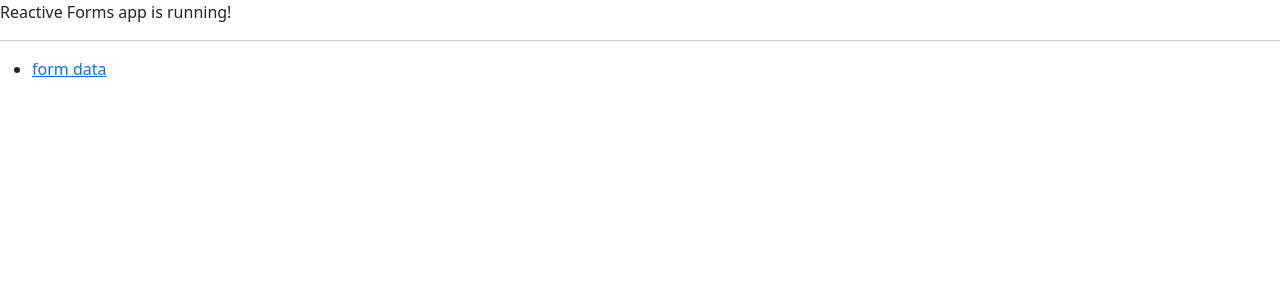
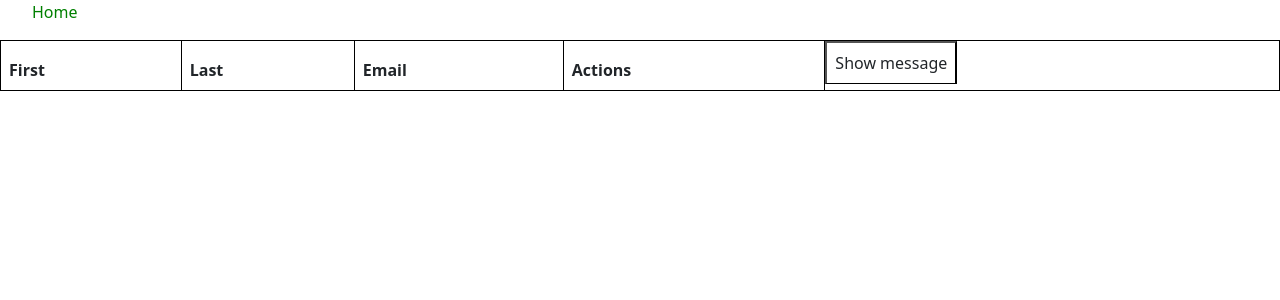
Before and after one commit to gitveryown/reactive-forms, an Angular app: page /table in a window 1280 px wide. Before the commit this address led to /. Shown: the top 300 px of the page. Built offline with nearby package versions, Linux system fonts and the light colour scheme.

Commit message:
update table

```diff
--- a/src/app/app-routing.module.ts
+++ b/src/app/app-routing.module.ts
@@ -1,14 +1,15 @@
 import { NgModule } from '@angular/core';
 import { RouterModule, Routes } from '@angular/router';
 import { FormComponent } from './form/form.component';
+import { TableComponent } from './table/table.component';
 
-
-const routes: Routes = [{path: 'form', component: FormComponent}];
+const routes: Routes = [
+  { path: '', component: FormComponent }, // Home page
+  { path: 'table', component: TableComponent }, // Table page
+];
 
 @NgModule({
   imports: [RouterModule.forRoot(routes)],
-  exports: [RouterModule]
-
-
+  exports: [RouterModule],
 })
-export class AppRoutingModule { }
+export class AppRoutingModule {}
--- a/src/app/app.component.html
+++ b/src/app/app.component.html
@@ -1,9 +1,13 @@
-<span>{{ title }} app is running!</span>
-<hr />
-<ul [ngClass]="{}">
-  <li>
-    <a routerLink="/form" routerLinkActive="active" ariaCurrentWhenActive="page"
-      >form data</a
+<nav>
+<ul>
+  <li [ngStyle]="{listStyle:'none'}">
+    <a [ngStyle]="{textDecoration:'none', color:'green'}"  routerLink="/" routerLinkActive="active" ariaCurrentWhenActive="page"
+      >Home</a
     >
   </li>
+
 </ul>
+</nav>
+
+
+<router-outlet></router-outlet>
--- a/src/app/app.module.ts
+++ b/src/app/app.module.ts
@@ -1,18 +1,16 @@
 import { NgModule } from '@angular/core';
 import { BrowserModule } from '@angular/platform-browser';
 import { ReactiveFormsModule } from '@angular/forms';
-
-
 import { AppRoutingModule } from './app-routing.module';
 import { AppComponent } from './app.component';
 import { FormComponent } from './form/form.component';
 import { TableComponent } from './table/table.component';
-
 @NgModule({
   declarations: [
     AppComponent,
     FormComponent,
-    TableComponent
+    TableComponent,
+
   ],
   imports: [
     BrowserModule,
--- a/src/app/form/form.component.html
+++ b/src/app/form/form.component.html
@@ -1,64 +1,71 @@
-
 <div class="container">
-  <form
-    [formGroup]="userDetails"
-    (ngSubmit)="onSubmit()"
-    novalidate
-  >
-    <div class="form-group">
+  <form [formGroup]="userDetails" (ngSubmit)="onSubmit()">
+    <div class="form-control">
       <label for="fName" class="form-label">First name:</label>
-      <input
-        type="text"
-        class="form-control"
-        formControlName="firstName"
-
-      />
+      <input type="text" class="form-control" formControlName="firstName" />
       <br />
 
-       <div [ngStyle]="{color:'red'}" *ngIf="firstName.invalid && (firstName.dirty || firstName.touched)">
-        <div *ngIf="firstName.errors?.['required']">
+      <div
+        [ngStyle]="{ color: 'red' }"
+        *ngIf="firstName.invalid && (firstName.dirty || firstName.touched)"
+      >
+        <div *ngIf="firstName.errors?.['required']">Name is required.</div>
+      </div>
+      <div [ngStyle]="{ color: 'red' }" *ngIf="firstName.errors?.['pattern']">
+        Requires a minimum of 1 -30 characters
+      </div>
+    </div>
+    <div class="form-control">
+      <label for="lName" class="form-label">Last name:</label>
+      <input type="text" class="form-control" formControlName="lastName" />
+      <br />
+      <div
+        [ngStyle]="{ color: 'red' }"
+        *ngIf="lastName.invalid && (lastName.dirty || lastName.touched)"
+      >
+        <div class="errors" *ngIf="lastName.errors?.['required']">
           Name is required.
         </div>
       </div>
-      <div [ngStyle]="{color:'red'}" *ngIf="firstName.errors?.['minlength']">
-		Minimum 1 character maximum 30
-	</div>
+      <div class="errors" *ngIf="lastName.errors?.['pattern']">
+        Requires a minimum of 1 -30 characters
+      </div>
+    </div>
 
-
-    </div>
-    <div class="form-group" >
-      <label for="lName" class="form-label">Last name:</label>
-      <input
-        type="text"
-        name="lastName"
-        class="form-control"
-        formControlName="lastName"
-        required
-      /><br />
-    </div>
-    <div class="form-group">
+    <div class="form-control">
       <label for="email" class="form-label">Email:</label>
       <input
         type="email"
-        name="userMail"
+        name="email"
         class="form-control"
         formControlName="email"
         email
-
       />
-      <br/>
+      <br />
+      <div *ngIf="email.invalid && (email.dirty || email.touched)">
+        <div class="errors" *ngIf="email.errors?.['required']">
+          Email is required
+        </div>
+      </div>
+      <div class="errors" *ngIf="email.errors?.['pattern']">
+        Requires a valid email address
+      </div>
     </div>
-    <input
+    <button
       type="submit"
       class="btn btn-primary"
-      value="Submit"
       [disabled]="userDetails.invalid"
-    />
-    <input
+    >
+      Submit
+    </button>
+    <!-- <button
       type="submit"
       class="btn btn-warning"
-      value="Reset"
+      value="reset"
       (click)="userDetails.reset()"
-    /><br />
+    >
+      Reset
+    </button> -->
+    <br />
   </form>
 </div>
--- a/src/app/form/form.component.ts
+++ b/src/app/form/form.component.ts
@@ -1,42 +1,58 @@
-import { Component, OnInit } from '@angular/core';
+import { Component } from '@angular/core';
 import { FormControl, FormGroup, Validators } from '@angular/forms';
+import { NavigationExtras, Router } from '@angular/router';
 
 @Component({
   selector: 'app-form',
   templateUrl: './form.component.html',
-  styleUrls: ['./form.component.css']
+  styleUrls: ['./form.component.css'],
 })
-export class FormComponent implements OnInit {
-  title = 'Reactive Forms';
-  userDetails!: FormGroup;
-  constructor() {}
-  ngOnInit(): void {
-    this.userDetails = new FormGroup({
-      // add fullName form group
+export class FormComponent {
+  userDetails: FormGroup;
+
+  constructor(private router: Router) {
+    this.userDetails! = new FormGroup({
       firstName: new FormControl(null, [
         Validators.required,
         Validators.minLength(1),
-        Validators.pattern('[A-Za-z]{1,30}'),
+        Validators.pattern('[A-Za-z]{1,10}'),
       ]),
       lastName: new FormControl(null, [
         Validators.required,
-        Validators.pattern('[A-Za-z\s?]{3,}'),
+        Validators.pattern('[A-Za-zs?]{3,}'),
       ]),
-      email: new FormControl(null,
-        [Validators.required,
-        Validators.email]),
+
+      email: new FormControl(null, [
+        Validators.required,
+        Validators.email,
+        Validators.pattern('^[a-z0-9._%+-]+@[a-z0-9.-]+\\.[a-z]{2,4}$'),
+      ]),
     });
   }
 
   onSubmit() {
-    console.log(this.userDetails)
-    console.log(this.firstName.errors);
+    if (this.userDetails.valid) {
+      const formData = this.userDetails.value;
 
+      const navigationExtras : NavigationExtras = {
+        state: {formData}
+      }
+     console.log(navigationExtras.state?.['formData']);
+
+      this.router.navigate(['/table'], navigationExtras);
+    }
+  }
+
+  // for validations
+  get firstName() {
+    return this.userDetails.get('firstName')!;
+  }
+
+  get lastName() {
+    return this.userDetails.get('lastName')!;
+  }
+
+  get email() {
+    return this.userDetails.get('email')!;
+  }
 }
-
-get firstName() {
-  return this.userDetails.get('firstName')!
-
-}
-
-}
--- a/src/app/table/table.component.css
+++ b/src/app/table/table.component.css
@@ -0,0 +1,19 @@
+table, td, th {
+    margin-top: 15px;
+    border: 1px solid black;
+  }
+
+table {
+    border-collapse: collapse;
+    width: 100%;
+  }
+  tbody{
+    padding-right:5px;
+  }
+th {
+    height: 50px;
+  }
+
+  tr{
+    height: 3rem;
+  }
--- a/src/app/table/table.component.html
+++ b/src/app/table/table.component.html
@@ -1 +1,22 @@
-<p>table works!</p>
+<table class="table table-striped">
+  <thead>
+    <tr>
+      <th scope="col">First</th>
+      <th scope="col">Last</th>
+      <th scope="col">Email</th>
+      <th scope="col">Actions</th>
+      <button (click)="showMessage()">Show message</button>
+    </tr>
+  </thead>
+  <tbody>
+    <tr *ngFor="let data of formData; ">
+     <td>will</td>
+     <td>wright</td>
+     <td>ex@gmail.com</td>
+      <!-- <td>{{ data?.firstName }}</td>
+      <td>{{ data?.lastName }}</td>
+      <td>{{ data?.email }}</td> -->
+      <!-- <td> <button (click)="editItem(i)">Edit</button> <button (click)="deleteItem(i)">Delete</button></td> -->
+    </tr>
+  </tbody>
+</table>
--- a/src/app/table/table.component.ts
+++ b/src/app/table/table.component.ts
@@ -1,10 +1,45 @@
-import { Component } from '@angular/core';
+import { Component, OnInit } from '@angular/core';
+import { ActivatedRoute, Router } from '@angular/router';
+import { FormComponent } from '../form/form.component';
+import { state } from '@angular/animations';
 
 @Component({
   selector: 'app-table',
   templateUrl: './table.component.html',
-  styleUrls: ['./table.component.css']
+  styleUrls: ['./table.component.css'],
 })
-export class TableComponent {
+export class TableComponent implements OnInit {
+  formData: any;
 
+  constructor(private activedRoute: ActivatedRoute) {}
+
+  ngOnInit() {
+    const navigationState = this.activedRoute.snapshot.root;
+    if (
+      navigationState &&
+      navigationState.firstChild &&
+      navigationState.firstChild.data
+    ) {
+      console.log('Navigation State:', navigationState);
+      console.log('State Data:', navigationState.firstChild.data);
+      if (navigationState.firstChild?.data['state']) {
+        this.formData = navigationState.firstChild.data['state'].formData;
+      }
+      else {
+        console.log('State does not contain "formData"');
+      }
+    }
+  }
+
+  showMessage() {
+    const formData = this.formData;
+    console.log('working on getting data shown here:', formData);
+  }
+
+  // deleteItem(i:string | number){
+  //   console.log(i,'this button will be removed');
+  // }
+  // editItem(i:string | number){
+  //   console.log(i,'this button will be edited');
+  // }
 }
--- a/src/styles.css
+++ b/src/styles.css
@@ -8,3 +8,7 @@ input.ng-touched.ng-invalid { border-left: 5px solid red;
 }
 input.ng-touched.ng-valid { border-left: 5px solid green;
  }
+
+.errors {
+    color:red
+}
```
Also changed, not shown: src/app/app.component.ts (+8 -1 lines).
